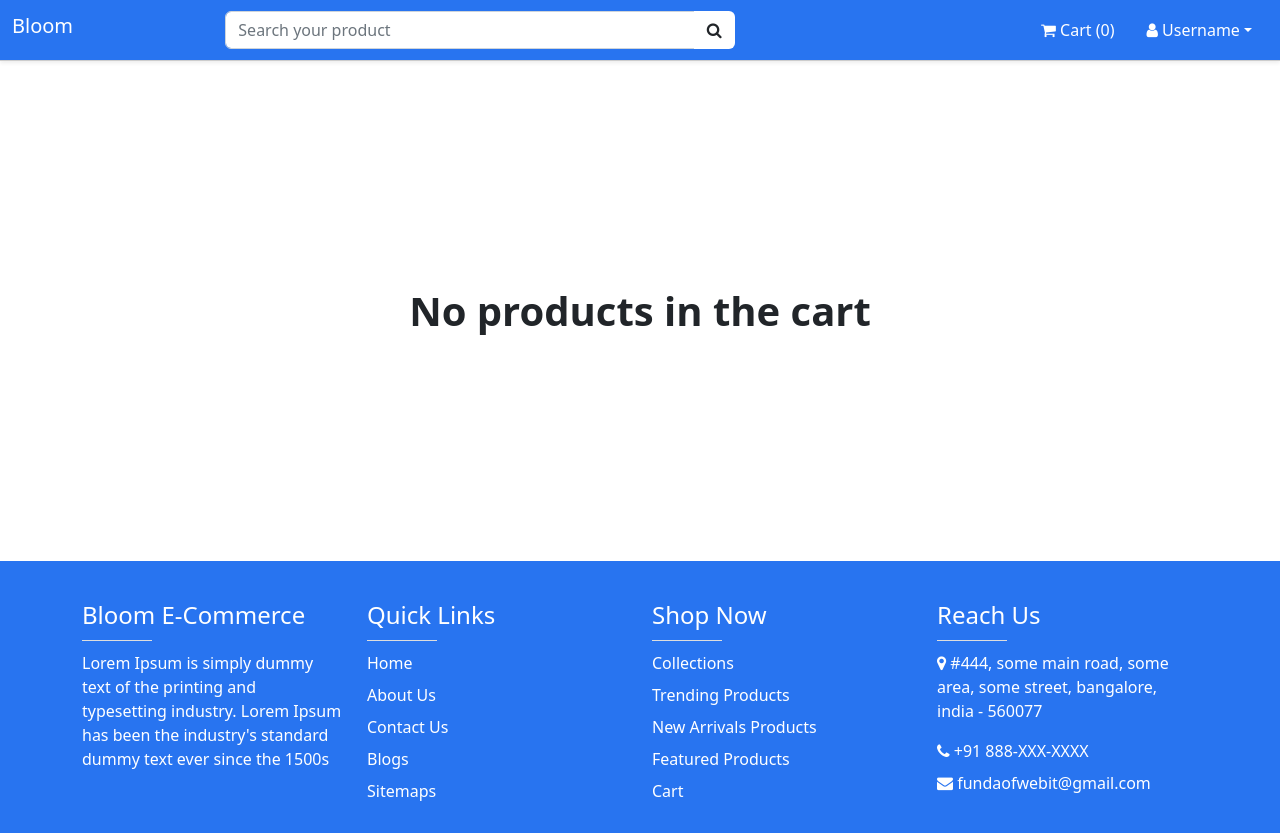
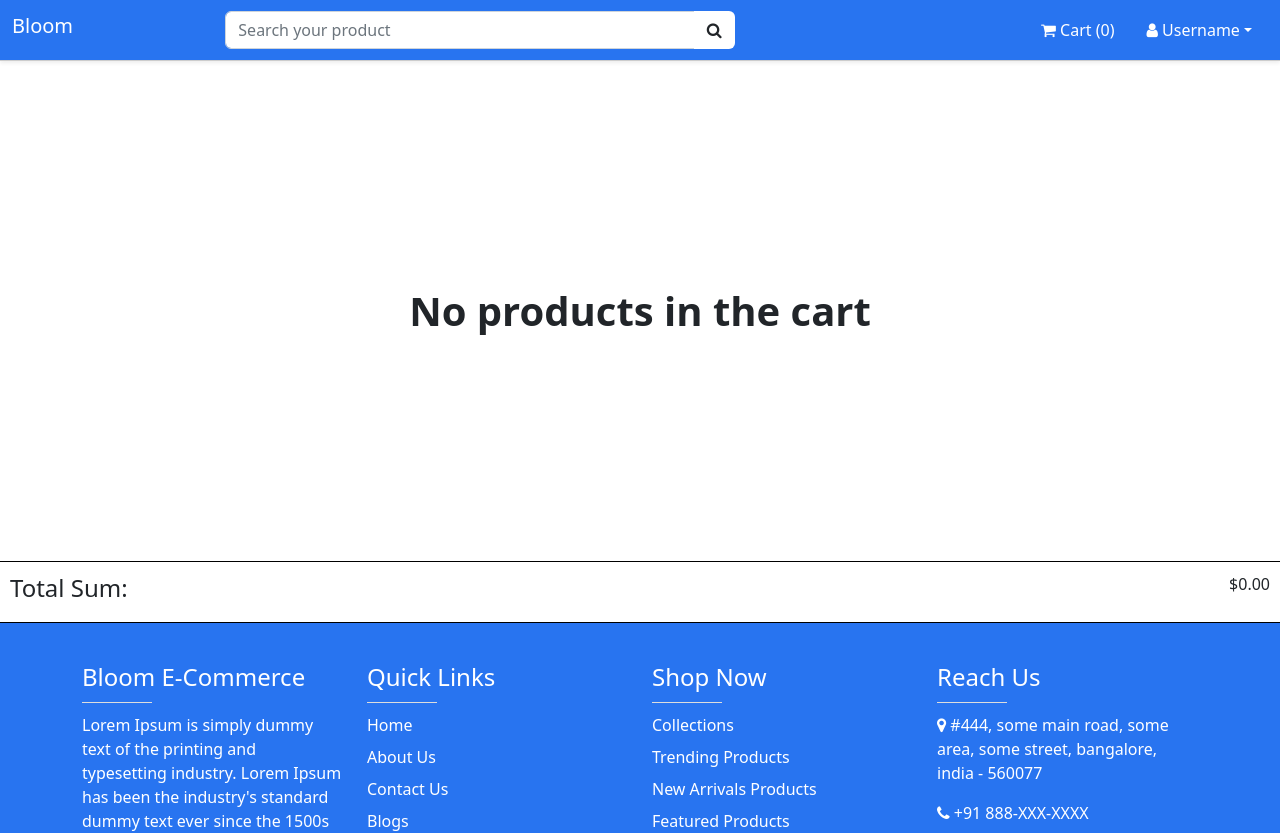
Before and after one commit to codemanishh/E-commerce, a React (Create React App) app: page /cart in a window 1280 px wide. Shown: the top 833 px of the page. Built offline with nearby package versions, Linux system fonts and the light colour scheme; the HTML template or start-up script is replaced by a standard one.

Commit message:
cart total function added

```diff
--- a/src/pages/cart/Cart.css
+++ b/src/pages/cart/Cart.css
@@ -67,3 +67,11 @@
 }
 
 /* Cart or Wishlist */
+.cart-total{
+    display: flex;
+    justify-content: space-between;
+    align-items: center;
+    padding: 10px;
+    border-top: 1px solid #000;
+    border-bottom: 1px solid #000;
+}
--- a/src/pages/cart/Cart.jsx
+++ b/src/pages/cart/Cart.jsx
@@ -4,6 +4,7 @@ import Navbar from '../../components/navbar/Navbar'
 import CartItem from '../../components/cart/CartItem'
 import { useSelector } from 'react-redux'
 import Footer from '../../components/footer/Footer'
+import CartTotal from '../../pages/cart/CartTotal'
 const Cart = () => {
     const cartItems = useSelector(state => state.cart.items)
 
@@ -42,6 +43,7 @@ const Cart = () => {
 
                 </div>
             </div> : <div className="noProductInCart">No products in the cart</div>}
+            <CartTotal />
             <Footer />
         </div>
     )
--- /dev/null
+++ b/src/pages/cart/CartTotal.jsx
@@ -0,0 +1,25 @@
+import React from 'react';
+import "./Cart.css"
+
+import { useSelector } from 'react-redux';
+
+const CartTotal = () => {
+    const cartItems = useSelector((state) => state.cart.items);
+
+    const calculateTotalSum = () => {
+        let totalSum = 0;
+        cartItems.forEach((item) => {
+            totalSum += item.totalPrice;
+        });
+        return totalSum;
+    };
+
+    return (
+        <div className="cart-total">
+            <h4>Total Sum:</h4>
+            <p>${calculateTotalSum().toFixed(2)}</p>
+        </div>
+    );
+};
+
+export default CartTotal;
```
